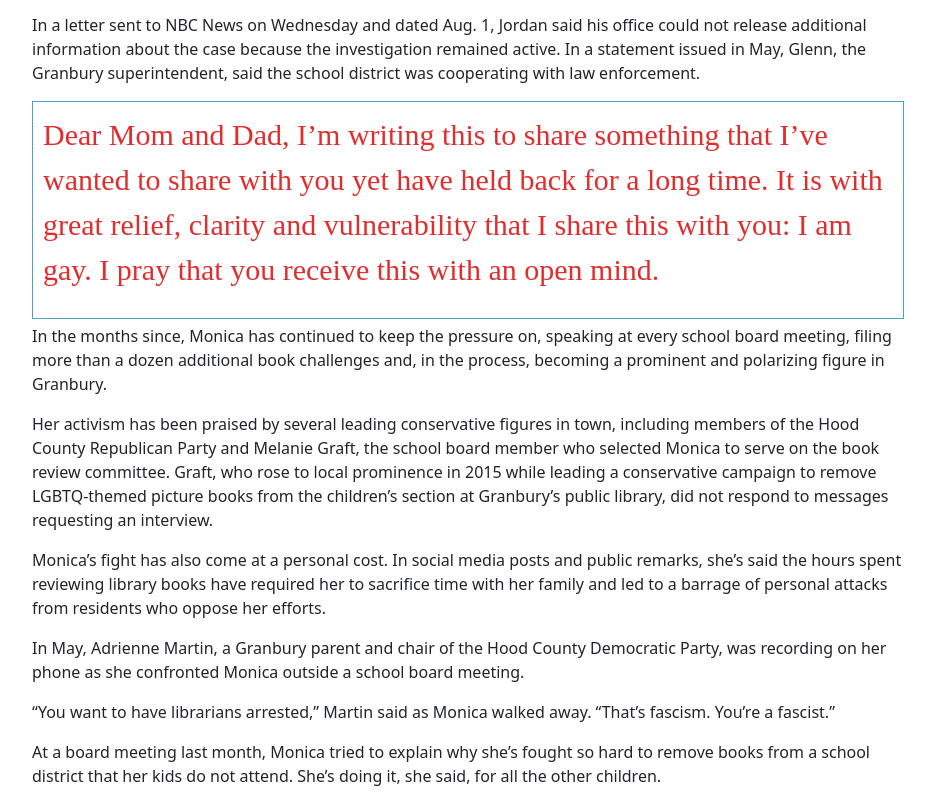
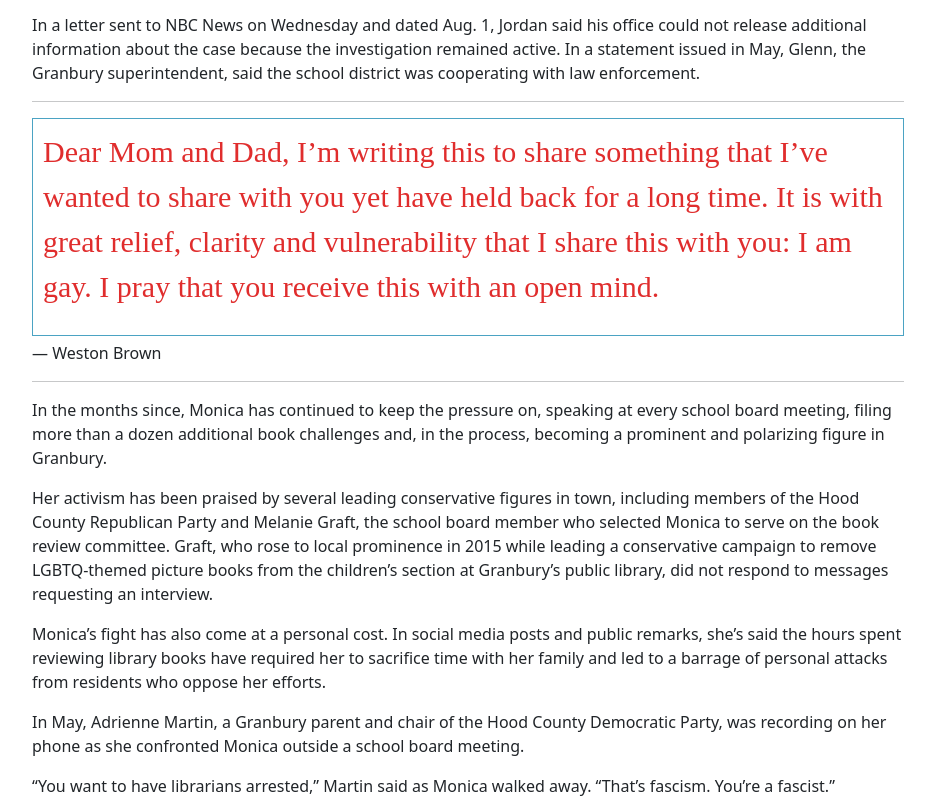
Before and after one commit to eneugebo/Eric-Neugeboren-JOUR352, a plain HTML site: page final-project/index.html in a window 1280 px wide. Shown: the part 8559-9360 px from the top of the page, without its empty margins (172-1107 px from the left). Drawn offline with nearby package versions, Linux system fonts and the light colour scheme; a script that the page names is missing; a web font is replaced by a local one.

Commit message:
Update index.html

```diff
--- a/final-project/index.html
+++ b/final-project/index.html
@@ -224,9 +224,19 @@
 
                  <p>In a letter sent to NBC News on Wednesday and dated Aug. 1, Jordan said his office could not release additional information about the case because the investigation remained active. In a statement issued in May, Glenn, the Granbury superintendent, said the school district was cooperating with law enforcement.</p>
 
+                <hr>
+
                 <div class="pull_quote">
-                 <p>Dear Mom and Dad, I’m writing this to share something that I’ve wanted to share with you yet have held back for a long time. It is with great relief, clarity and vulnerability that I share this with you: I am gay. I pray that you receive this with an open mind.
+
+                <p>Dear Mom and Dad, I’m writing this to share something that I’ve wanted to share with you yet have held back for a long time. It is with great relief, clarity and vulnerability that I share this with you: I am gay. I pray that you receive this with an open mind.</p></div>
+
+                <div class="attribution">
+
+                <p>— Weston Brown</p>
+
                 </div>
+
+                <hr>
 
                  <p>In the months since, Monica has continued to keep the pressure on, speaking at every school board meeting, filing more than a dozen additional book challenges and, in the process, becoming a prominent and polarizing figure in Granbury.</p>
 
```
